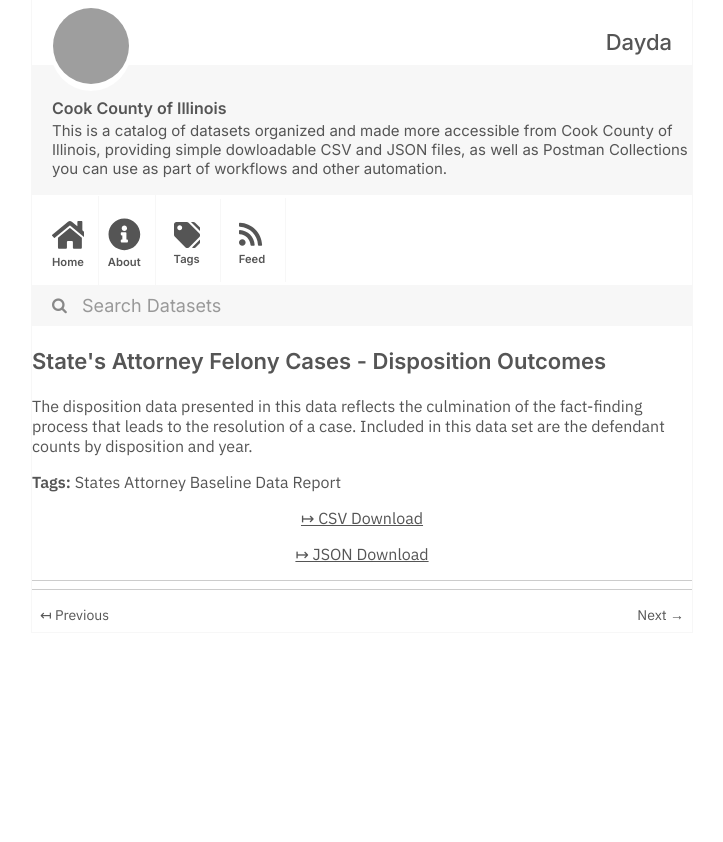
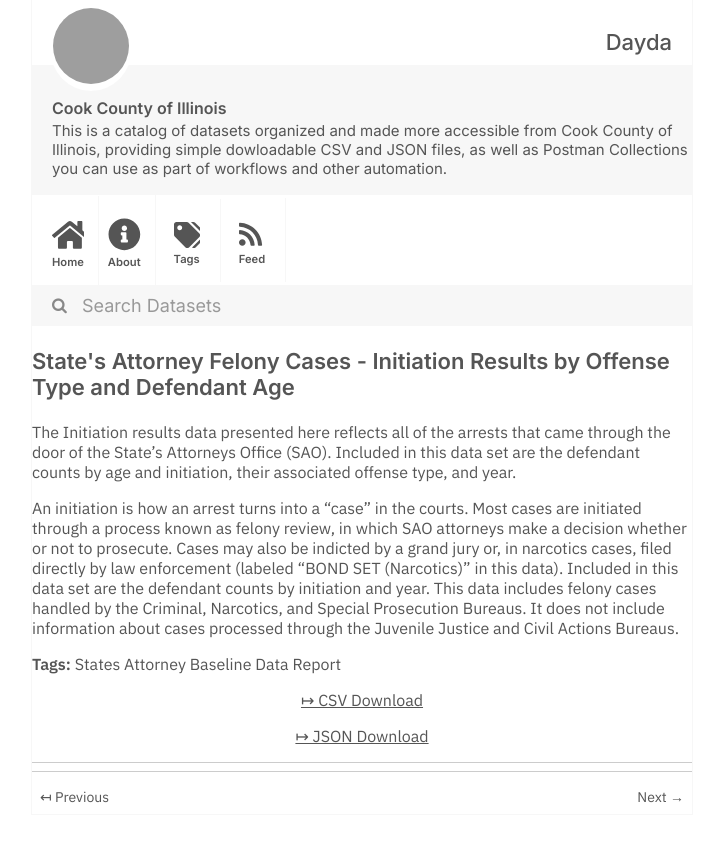
Before and after one commit to dayda-entities/cook-county-of-illinois, a Jekyll site: the page built from _posts/2020-11-10-state's-attorney-felony-cases-.md, in a window 1280 px wide, cut to the strip 0-842 px from the top of the page. Shown: the whole strip, without its empty margins (278-1001 px from the left). Built offline with Jekyll 4.4.1, drawn with Linux system fonts in a browser that asks for light colours; grey boxes are pictures that could not be loaded.

Commit message:
Publish Data

```diff
--- a/_posts/2020-11-10-state's-attorney-felony-cases-.md
+++ b/_posts/2020-11-10-state's-attorney-felony-cases-.md
@@ -1,7 +1,9 @@
 ---
-title: State's Attorney Felony Cases - Disposition Outcomes
-created: '2020-11-10T16:57:20.815636'
-modified: '2020-11-10T16:57:20.815643'
+title: >-
+  State's Attorney Felony Cases - Initiation Results by Offense Type and
+  Defendant Age
+created: '2020-11-10T16:57:31.558581'
+modified: '2020-11-10T16:57:31.558592'
 state: active
 type: dataset
 tags:
@@ -9,10 +11,12 @@ tags:
 groups:
   - Local Government
 csv_url: >-
-  https://datacatalog.cookcountyil.gov/api/views/anx6-yr7c/rows.csv?accessType=DOWNLOAD
+  https://datacatalog.cookcountyil.gov/api/views/gs3j-9swg/rows.csv?accessType=DOWNLOAD
 json_url: >-
-  https://datacatalog.cookcountyil.gov/api/views/anx6-yr7c/rows.json?accessType=DOWNLOAD
+  https://datacatalog.cookcountyil.gov/api/views/gs3j-9swg/rows.json?accessType=DOWNLOAD
 layout: post
 
 ---
-The disposition data presented in this data reflects the culmination of the fact-finding process that leads to the resolution of a case. Included in this data set are the defendant counts by disposition and year.
+The Initiation results data presented here reflects all of the arrests that came through the door of the State's Attorneys Office (SAO). Included in this data set are the defendant counts by age and initiation, their associated offense type, and year.
+
+An initiation is how an arrest turns into a “case” in the courts. Most cases are initiated through a process known as felony review, in which SAO attorneys make a decision whether or not to prosecute. Cases may also be indicted by a grand jury or, in narcotics cases, filed directly by law enforcement (labeled "BOND SET (Narcotics)" in this data). Included in this data set are the defendant counts by initiation and year. This data includes felony cases handled by the Criminal, Narcotics, and Special Prosecution Bureaus. It does not include information about cases processed through the Juvenile Justice and Civil Actions Bureaus.
```
